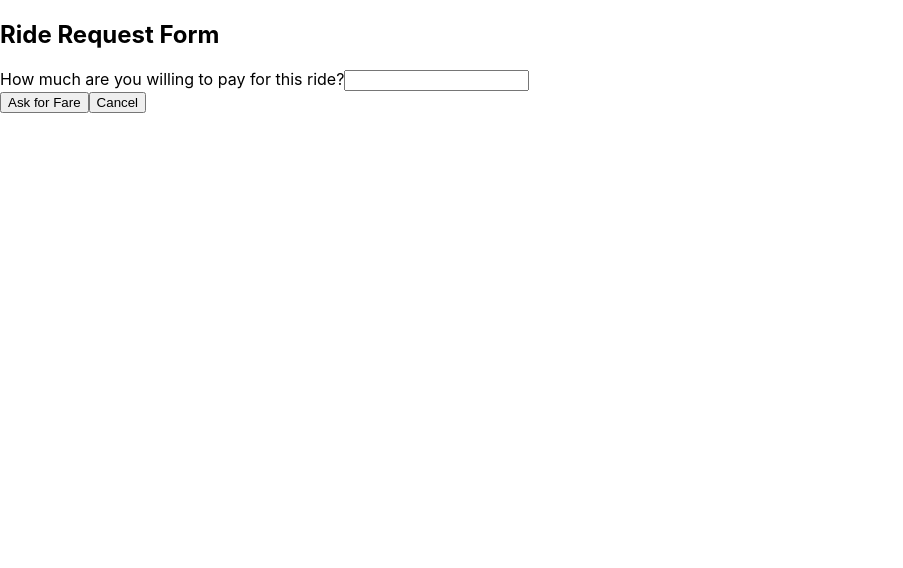
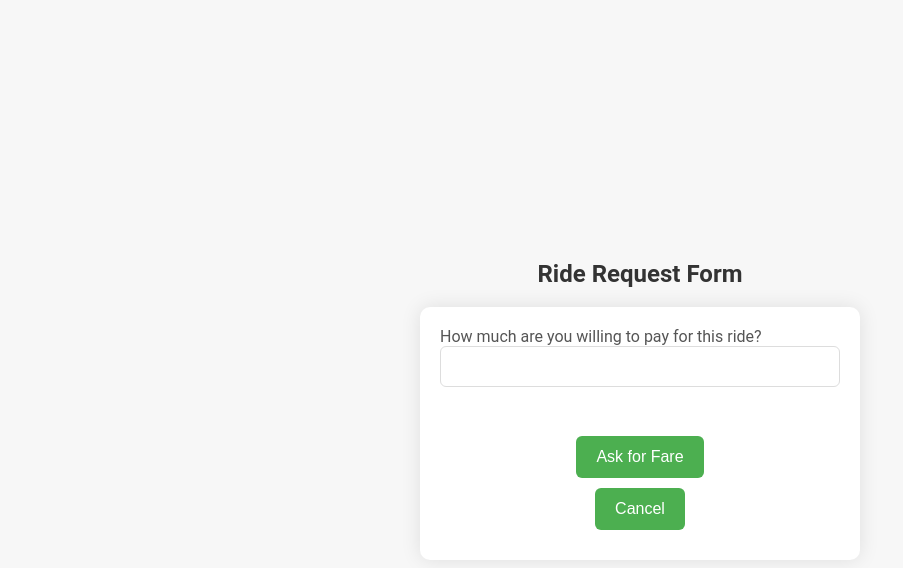
Before and after one commit to ashw24/my-rideshare-app, a React (Create React App) app: page /passenger in a window 1280 px wide. Shown: the top 568 px of the page, without its empty margins (0-903 px from the left). Built offline with nearby package versions, Linux system fonts and the light colour scheme.

Commit message:
Passenger.css Passenger.js

```diff
--- a/src/components/Passenger.css
+++ b/src/components/Passenger.css
@@ -16,6 +16,9 @@ body {
     background-color: #ffffff;
     border-radius: 10px;
     box-shadow: 0 0 20px rgba(0, 0, 0, 0.1);
+    display: flex;
+    flex-direction: column;
+    align-items: center;
   }
 
   h2 {
@@ -46,7 +49,7 @@ body {
     border-radius: 6px;
     cursor: pointer;
     font-size: 16px;
-    margin-right: 10px;
+    margin-bottom: 10px;
     transition: background-color 0.3s ease;
   }
 
--- a/src/components/Passenger.js
+++ b/src/components/Passenger.js
@@ -1,4 +1,5 @@
 import React from 'react';
+import './Passenger.css'
 
 class RideForm extends React.Component {
   handleAskForFare = () => {
```
